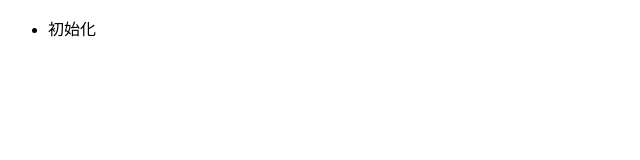
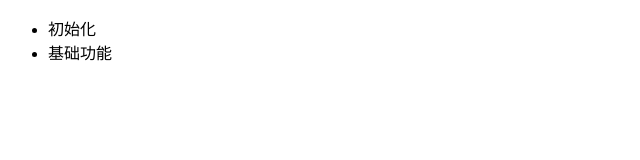
Before and after one commit to bt7472/dt, a plain HTML site: page index.html in a window 1280 px wide. Shown: the whole page, without its empty margins (0-640 px from the left). Drawn offline with Linux system fonts and the light colour scheme.

Commit message:
基础功能

```diff
--- a/index.html
+++ b/index.html
@@ -8,6 +8,7 @@
 <body>
     <ul>
         <li>初始化</li>
+        <li>基础功能</li>
     </ul>
 </body>
 </html>
```
